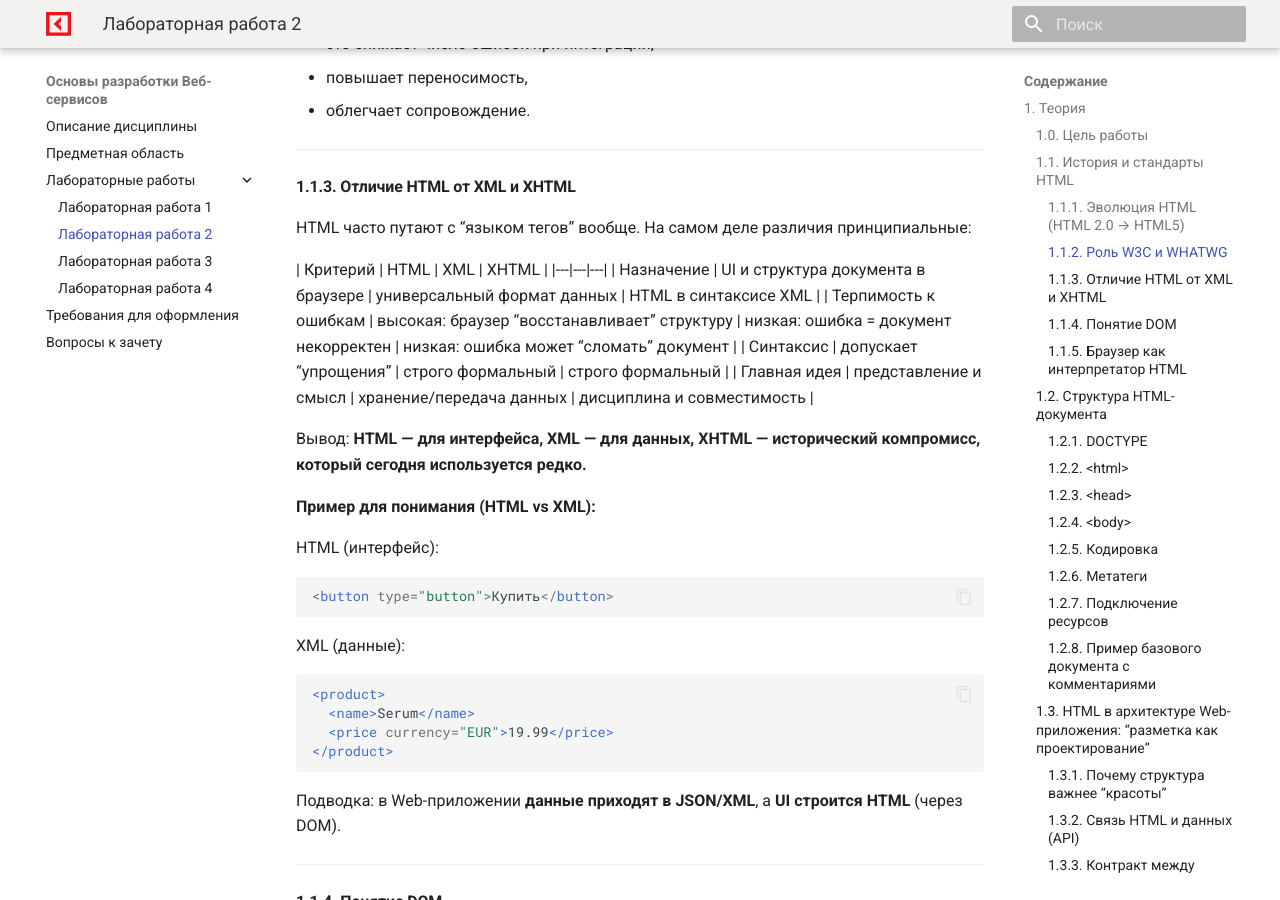
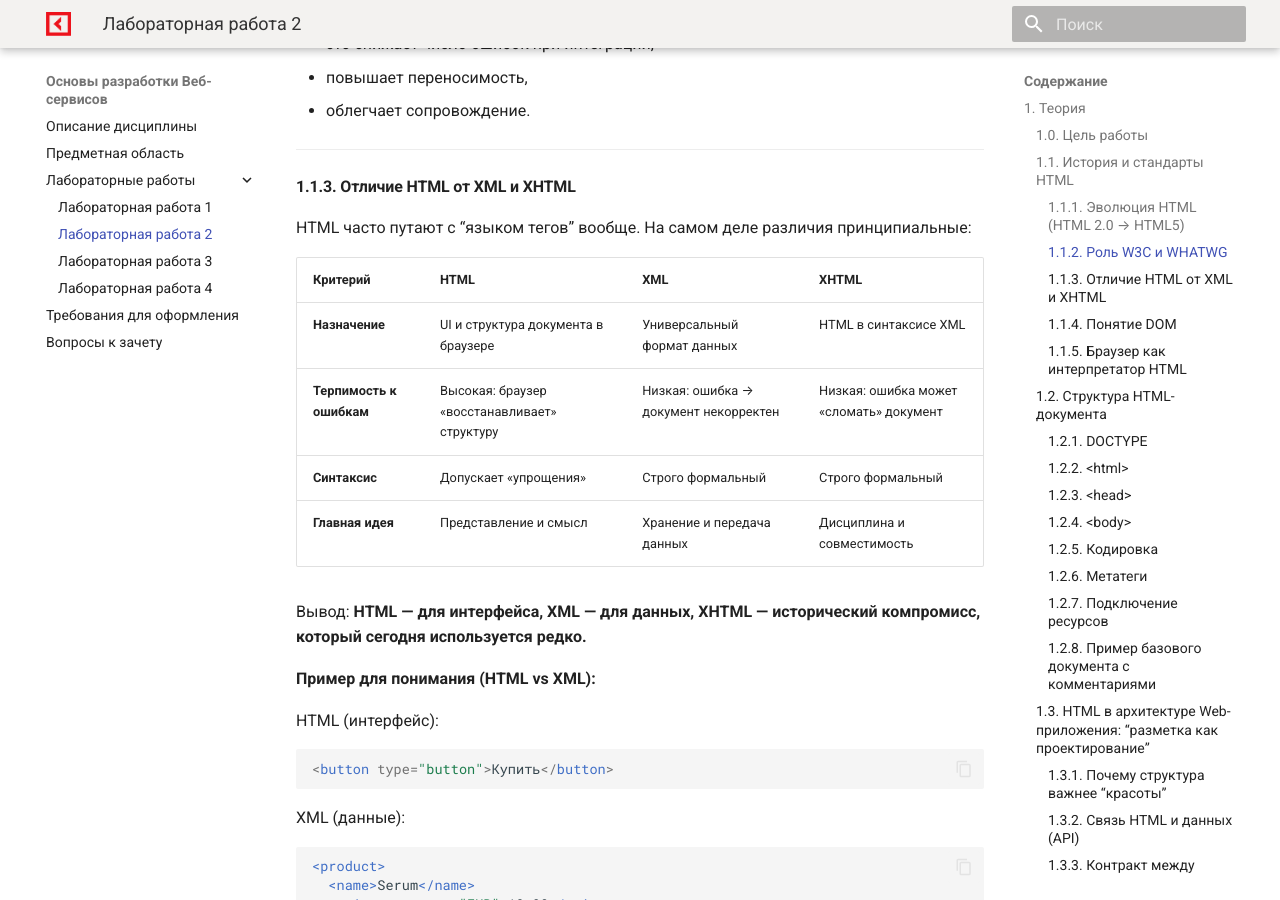
Before and after one commit to OlgaKraven/VOOBS-2025, an MkDocs documentation site: the page built from docs/lab2.md, in a window 1280 px wide and 900 px high, scrolled down 2693 px. Built offline with MkDocs 1.6.1 and Material for MkDocs 9.7.7, drawn with Linux system fonts in a browser that asks for light colours.

```diff
--- a/docs/lab2.md
+++ b/docs/lab2.md
@@ -109,12 +109,12 @@
 
 HTML часто путают с “языком тегов” вообще. На самом деле различия принципиальные:
 
-| Критерий | HTML | XML | XHTML |
-|---|---|---|
-| Назначение | UI и структура документа в браузере | универсальный формат данных | HTML в синтаксисе XML |
-| Терпимость к ошибкам | высокая: браузер “восстанавливает” структуру | низкая: ошибка = документ некорректен | низкая: ошибка может “сломать” документ |
-| Синтаксис | допускает “упрощения” | строго формальный | строго формальный |
-| Главная идея | представление и смысл | хранение/передача данных | дисциплина и совместимость |
+| Критерий                 | HTML                                         | XML                                   | XHTML                                   |
+| ------------------------ | -------------------------------------------- | ------------------------------------- | --------------------------------------- |
+| **Назначение**           | UI и структура документа в браузере          | Универсальный формат данных           | HTML в синтаксисе XML                   |
+| **Терпимость к ошибкам** | Высокая: браузер «восстанавливает» структуру | Низкая: ошибка → документ некорректен | Низкая: ошибка может «сломать» документ |
+| **Синтаксис**            | Допускает «упрощения»                        | Строго формальный                     | Строго формальный                       |
+| **Главная идея**         | Представление и смысл                        | Хранение и передача данных            | Дисциплина и совместимость              |
 
 Вывод:
 **HTML — для интерфейса, XML — для данных, XHTML — исторический компромисс, который сегодня используется редко.**
```
